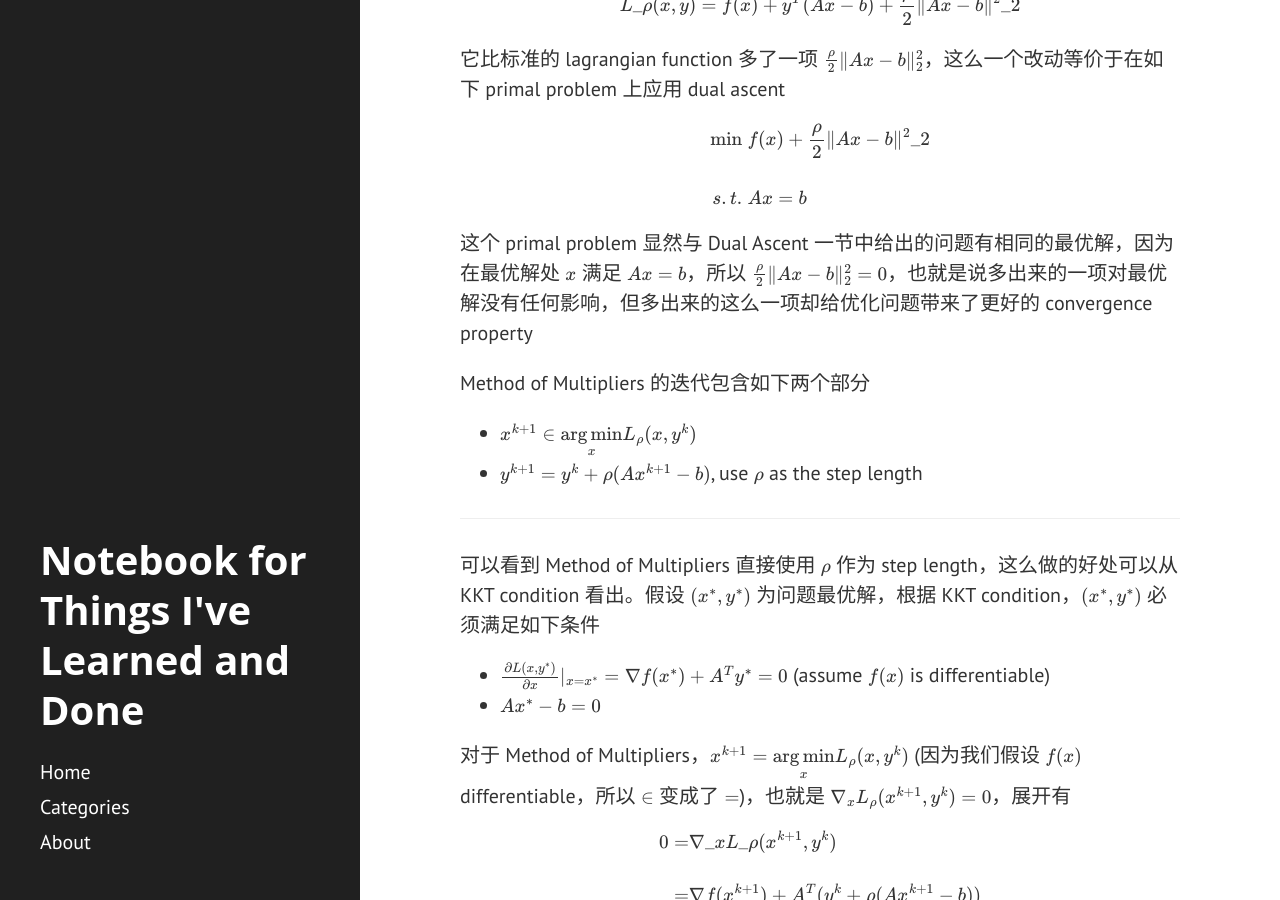
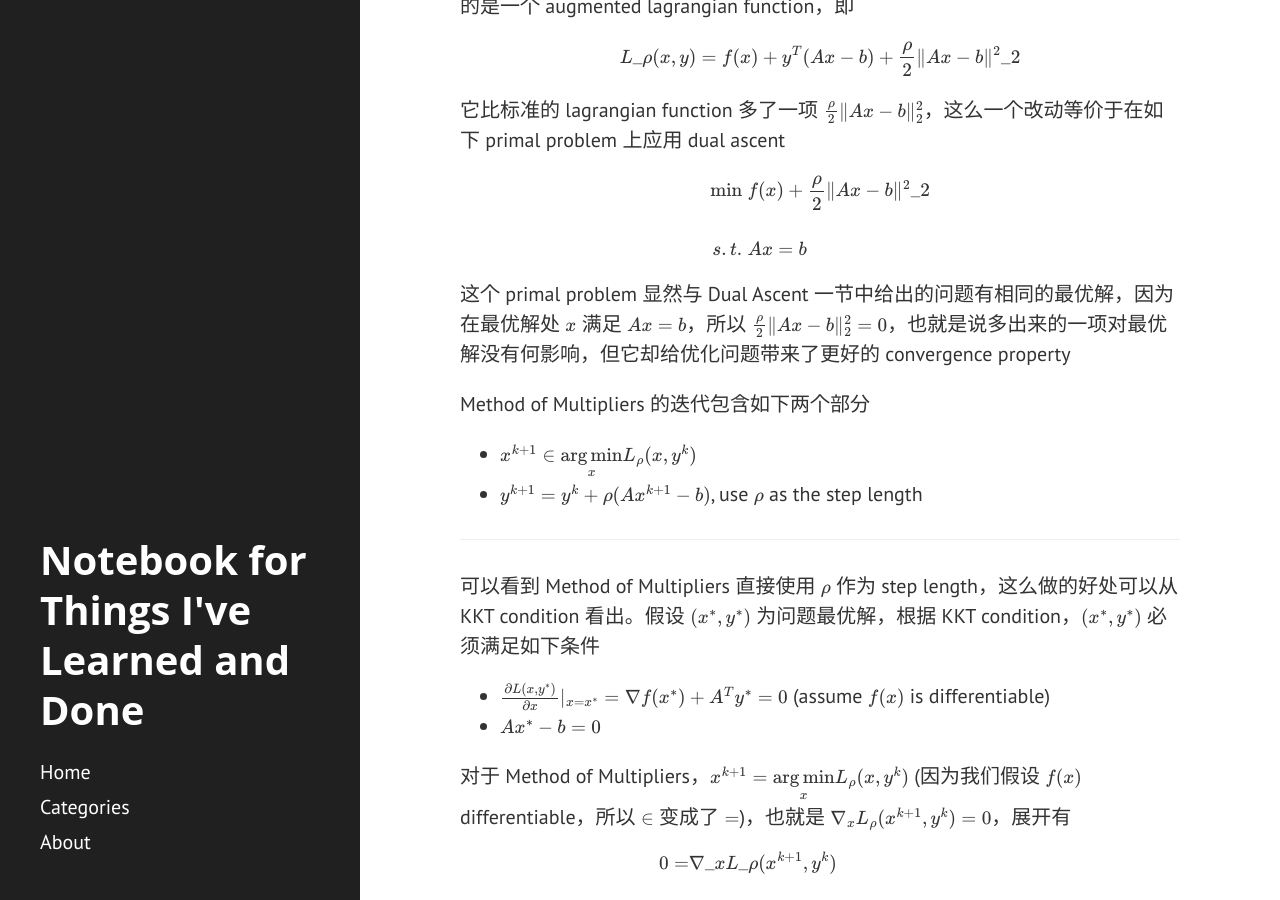
Before and after one commit to chenrushan/chenrushan.github.io, a Jekyll site: the page built from _posts/2014-07-26-admm.markdown, in a window 1280 px wide and 900 px high, scrolled down 2608 px. Built offline with Jekyll 4.4.1, drawn with Linux system fonts in a browser that asks for light colours; Markdown is read by kramdown in place of the engine named in the settings; formulas are drawn with MathJax 3; some of the changed text lies outside the part shown.

Commit message:
[admm]: update

```diff
--- a/_posts/2014-07-26-admm.markdown
+++ b/_posts/2014-07-26-admm.markdown
@@ -107,7 +109,7 @@
 \end{align}
 $$
 
-这个 primal problem 显然与 Dual Ascent 一节中给出的问题有相同的最优解，因为在最优解处 $x$ 满足 $Ax = b$，所以 $\frac{\rho}{2} \Vert Ax - b \Vert^2\_2 = 0$，也就是说多出来的一项对最优解没有任何影响，但多出来的这么一项却给优化问题带来了更好的 convergence property
+这个 primal problem 显然与 Dual Ascent 一节中给出的问题有相同的最优解，因为在最优解处 $x$ 满足 $Ax = b$，所以 $\frac{\rho}{2} \Vert Ax - b \Vert^2\_2 = 0$，也就是说多出来的一项对最优解没有何影响，但它却给优化问题带来了更好的 convergence property
 
 Method of Multipliers 的迭代包含如下两个部分
 
@@ -236,7 +238,7 @@
 
 其中 $x \in \mathbb{R}^n, f: \mathbb{R}^n\rightarrow \mathbb{R}, g: \mathbb{R}^n \rightarrow \mathbb{R}$，$f$ 和 $g$ 都是 convex function，N 表示数据集样本或分片个数
 
-这个问题可以转化为一个 equality constrained convex programming problem，如下
+这个问题可以转化为 equality constrained convex programming problem，如下
 
 $$
 \begin{align}
@@ -297,7 +299,7 @@
 
     $$ z^{k+1} \in \underset{z}{\arg\min} \; g(z) + \frac{N\rho}{2} \Vert z - (\frac{1}{\rho}\bar{y}^k + \bar{x}^{k+1}) \Vert\_2^2$$
 
-    其中 $\bar{y}^k = \frac{1}{N}\sum\_{i=1}^{N} y\_i^k, \; \bar{x}^{k+1} = \frac{1}{N}\sum\_{i=1}^{N} x\_i^{k+1}$，因此 $z^{k+1}$ 依赖与所有的 $y\_i^k$ 和 $x\_i^{k+1}$
+    其中 $\bar{y}^k = \frac{1}{N}\sum\_{i=1}^{N} y\_i^k, \; \bar{x}^{k+1} = \frac{1}{N}\sum\_{i=1}^{N} x\_i^{k+1}$，因此 $z^{k+1}$ 依赖于 $y\_i^k$ 和 $x\_i^{k+1}$
 
 * <p class="info">对于迭代的第三部分</p>
 
```
Also changed, not shown: other parts of _posts/2014-07-26-admm.markdown (+3 -1 lines).
